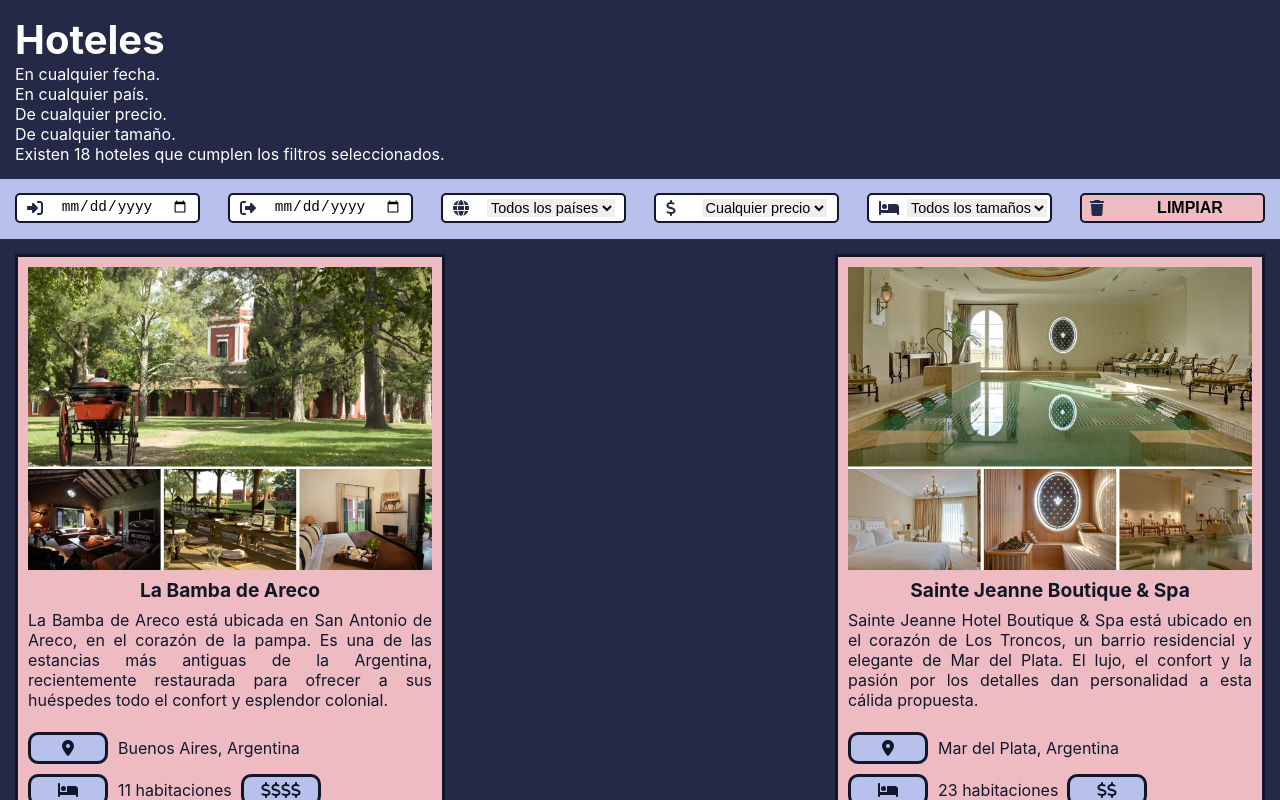
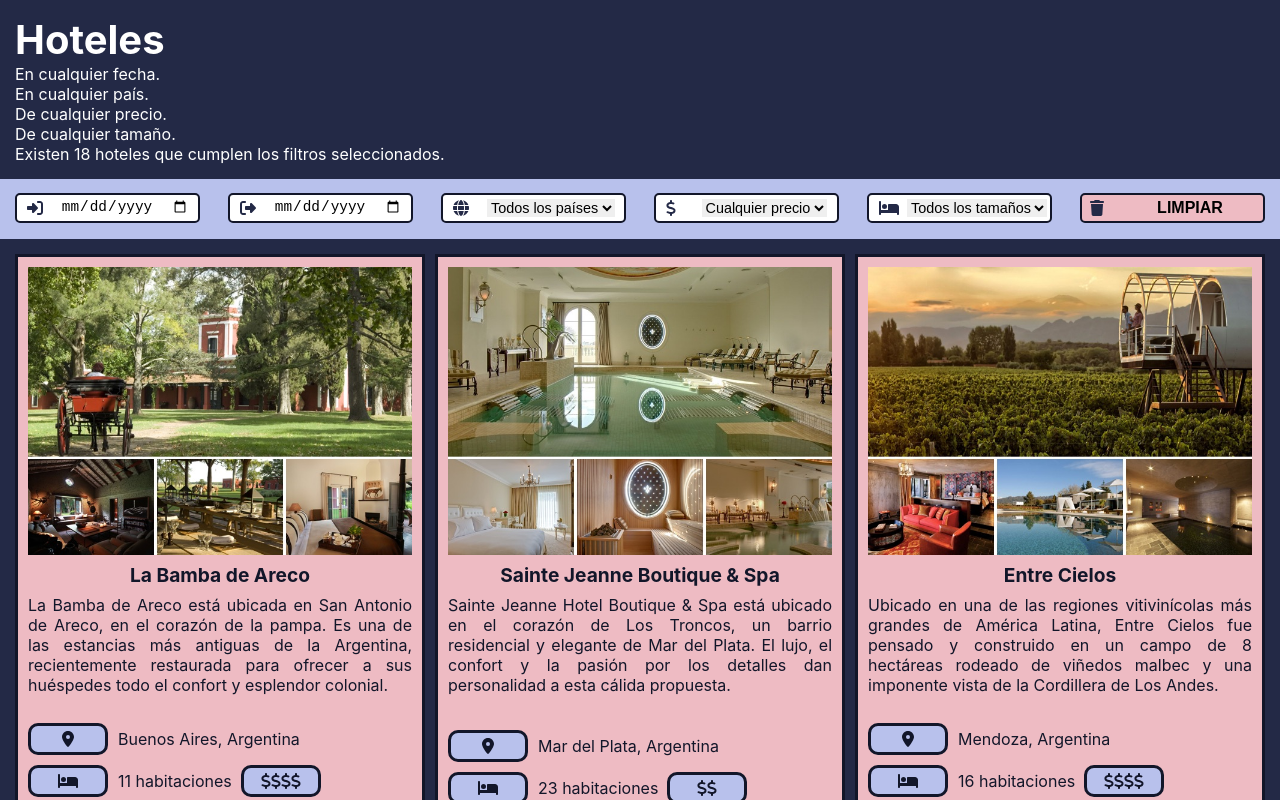
Before and after one commit to alemeinardi/bookings, a React (Create React App) app: page / in a window 1280 px wide. Shown: the top 800 px of the page. Built offline with nearby package versions, Linux system fonts and the light colour scheme.

Commit message:
Let to var correction

```diff
--- a/src/App.js
+++ b/src/App.js
@@ -12,6 +12,7 @@
 import { DateToString, StringToDate } from "./functions/dateConverter";
 
 function App() {
+  /* Filters */
   const [ from, setFrom ] = useState("");
   const [ to, setTo ] = useState("");
   const [ country, setCountry ] = useState("");
@@ -43,7 +44,7 @@
   const priceName = prices.find(p => p.id === price).name;
   const sizeName = sizes.find(p => p.id === size).name;
 
-  let hasError = false;
+  var hasError = false;
 
   const filter = () => {
 
--- a/src/components/hotelCard/index.module.css
+++ b/src/components/hotelCard/index.module.css
@@ -3,7 +3,7 @@
   border: solid 3.5px #121629;
   color: #121629;
   padding: 10px;
-  width: 430px;
+  width: 410px;
   height: 645px;
   display: flex;
   flex-direction: column;
```
